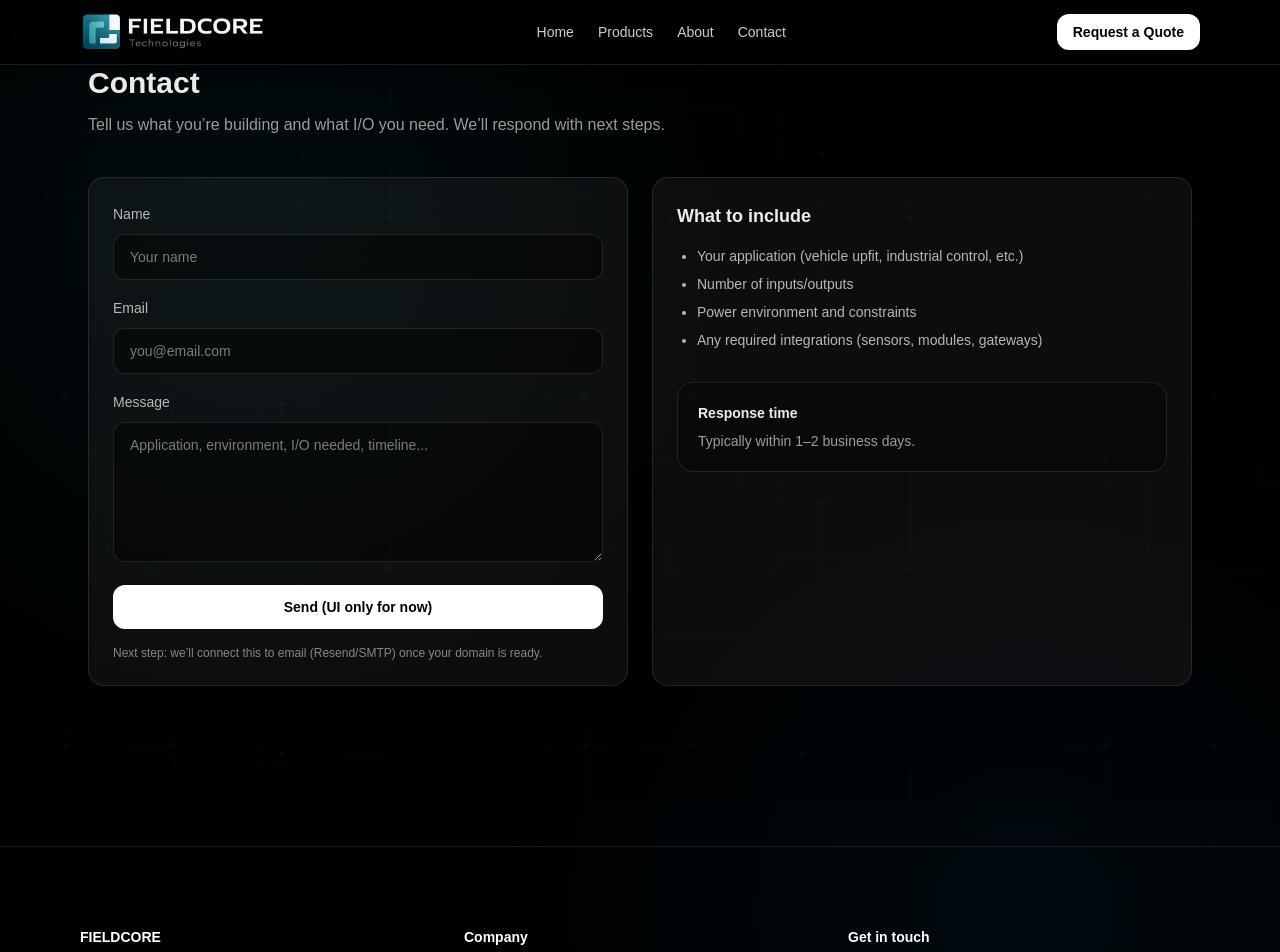
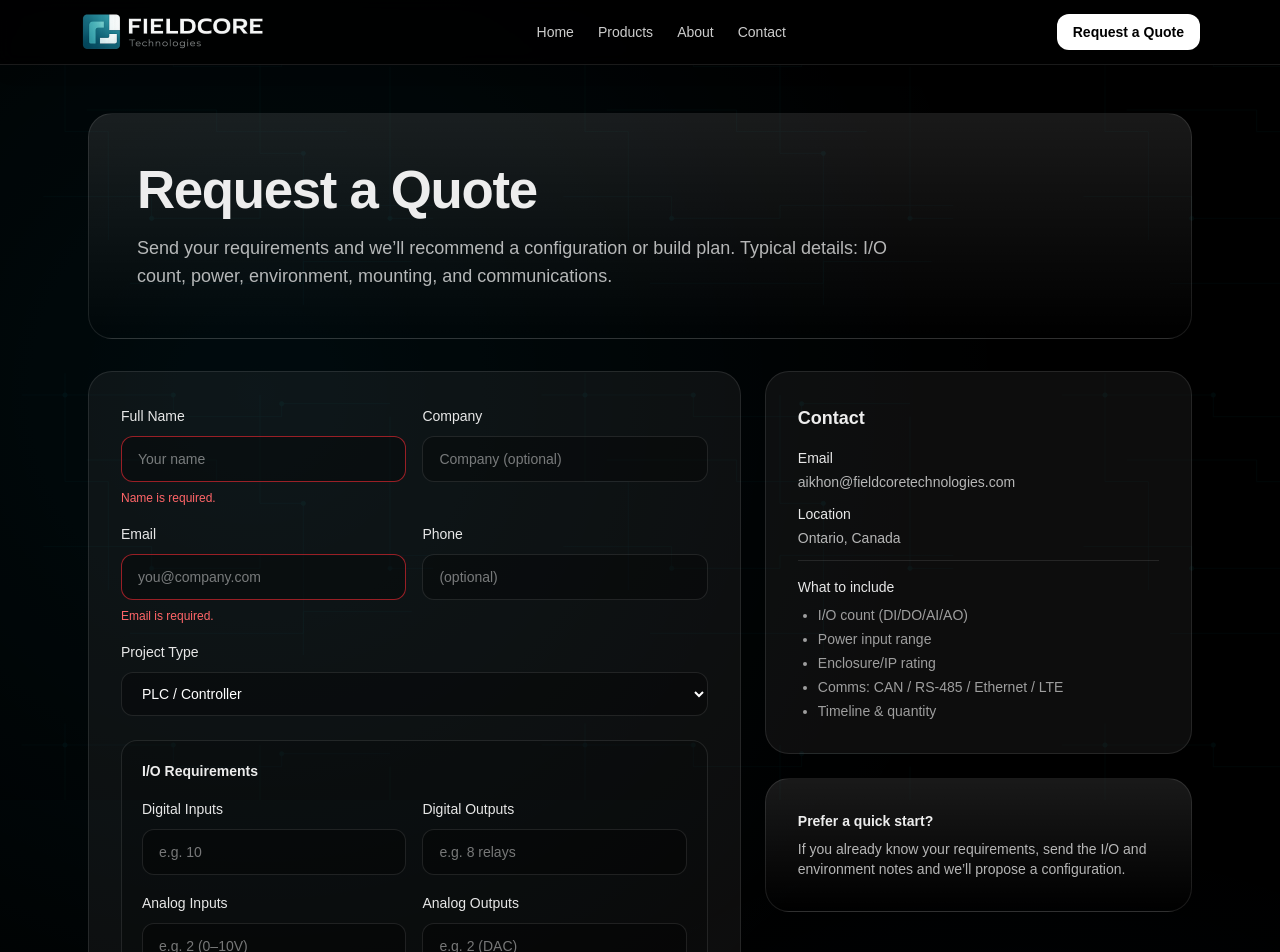
Before and after one commit to aikhontech/fieldcore-website, a Next.js app: page /contact in a window 1280 px wide. Shown: the top 952 px of the page. Built offline with nearby package versions, Linux system fonts and the light colour scheme.

Commit message:
Build contact quote form and API route

```diff
--- a/app/contact/page.tsx
+++ b/app/contact/page.tsx
@@ -1,71 +1,350 @@
+"use client";
+
+import { useMemo, useState } from "react";
+
+type FormState = {
+  name: string;
+  company: string;
+  email: string;
+  phone: string;
+  projectType: string;
+  ioDigitalIn: string;
+  ioDigitalOut: string;
+  ioAnalogIn: string;
+  ioAnalogOut: string;
+  environment: string;
+  message: string;
+};
+
+const PROJECT_TYPES = [
+  "PLC / Controller",
+  "I/O Expansion Module",
+  "Vehicle / Mobile Upfit",
+  "Custom Embedded System",
+  "Other",
+] as const;
+
+function isValidEmail(email: string) {
+  return /^[^\s@]+@[^\s@]+\.[^\s@]+$/.test(email.trim());
+}
+
 export default function ContactPage() {
+  const [form, setForm] = useState<FormState>({
+    name: "",
+    company: "",
+    email: "",
+    phone: "",
+    projectType: "PLC / Controller",
+    ioDigitalIn: "",
+    ioDigitalOut: "",
+    ioAnalogIn: "",
+    ioAnalogOut: "",
+    environment: "",
+    message: "",
+  });
+
+  const [status, setStatus] = useState<
+    "idle" | "submitting" | "success" | "error"
+  >("idle");
+  const [errorMsg, setErrorMsg] = useState<string>("");
+
+  const errors = useMemo(() => {
+    const e: Record<string, string> = {};
+    if (!form.name.trim()) e.name = "Name is required.";
+    if (!form.email.trim()) e.email = "Email is required.";
+    else if (!isValidEmail(form.email)) e.email = "Enter a valid email.";
+    if (!form.message.trim()) e.message = "Tell us a bit about your project.";
+    return e;
+  }, [form]);
+
+  const canSubmit = Object.keys(errors).length === 0 && status !== "submitting";
+
+  function update<K extends keyof FormState>(key: K, value: FormState[K]) {
+    setForm((prev) => ({ ...prev, [key]: value }));
+  }
+
+  async function onSubmit(e: React.FormEvent) {
+    e.preventDefault();
+    setErrorMsg("");
+
+    if (!canSubmit) {
+      setStatus("error");
+      setErrorMsg("Please fix the highlighted fields and try again.");
+      return;
+    }
+
+    setStatus("submitting");
+
+    try {
+      const res = await fetch("/api/contact", {
+        method: "POST",
+        headers: { "Content-Type": "application/json" },
+        body: JSON.stringify(form),
+      });
+
+      if (!res.ok) {
+        const data = await res.json().catch(() => ({}));
+        throw new Error(data?.error || "Submission failed.");
+      }
+
+      setStatus("success");
+      // Optional: reset form
+      setForm((prev) => ({
+        ...prev,
+        message: "",
+        ioDigitalIn: "",
+        ioDigitalOut: "",
+        ioAnalogIn: "",
+        ioAnalogOut: "",
+        environment: "",
+      }));
+    } catch (err: any) {
+      setStatus("error");
+      setErrorMsg(err?.message || "Something went wrong. Please try again.");
+    }
+  }
+
   return (
-    <div className="space-y-10">
-      <div>
-        <h1 className="text-3xl font-semibold">Contact</h1>
-        <p className="mt-3 text-white/60">
-          Tell us what you’re building and what I/O you need. We’ll respond with next steps.
+    <div className="py-12">
+      {/* Header */}
+      <section className="rounded-3xl border border-white/10 bg-gradient-to-b from-white/10 to-white/0 p-8 md:p-12">
+        <div className="max-w-3xl">
+          <h1 className="text-[clamp(2rem,4.8vw,3.3rem)] font-semibold leading-[1.06] tracking-tight">
+            Request a Quote
+          </h1>
+          <p className="mt-4 text-white/70 md:text-lg">
+            Send your requirements and we’ll recommend a configuration or build
+            plan. Typical details: I/O count, power, environment, mounting, and
+            communications.
           </p>
         </div>
+      </section>
 
-      <div className="grid gap-6 md:grid-cols-2">
-        <form className="rounded-2xl border border-white/10 bg-white/5 p-6">
-          <div className="grid gap-4">
-            <div>
-              <label className="text-sm text-white/70">Name</label>
-              <input
-                className="mt-2 w-full rounded-xl border border-white/10 bg-black/40 px-4 py-3 text-sm outline-none focus:border-white/30"
+      {/* Content */}
+      <section className="mt-8 grid gap-6 md:grid-cols-5">
+        {/* Form */}
+        <div className="md:col-span-3">
+          <form
+            onSubmit={onSubmit}
+            className="rounded-3xl border border-white/10 bg-white/5 p-6 md:p-8"
+          >
+            <div className="grid gap-4 md:grid-cols-2">
+              <Field
+                label="Full Name"
+                value={form.name}
+                onChange={(v) => update("name", v)}
                 placeholder="Your name"
+                error={errors.name}
+              />
+              <Field
+                label="Company"
+                value={form.company}
+                onChange={(v) => update("company", v)}
+                placeholder="Company (optional)"
+              />
+              <Field
+                label="Email"
+                value={form.email}
+                onChange={(v) => update("email", v)}
+                placeholder="you@company.com"
+                error={errors.email}
+                type="email"
+              />
+              <Field
+                label="Phone"
+                value={form.phone}
+                onChange={(v) => update("phone", v)}
+                placeholder="(optional)"
+              />
+
+              <div className="md:col-span-2">
+                <label className="text-sm font-medium text-white/90">
+                  Project Type
+                </label>
+                <div className="mt-2">
+                  <select
+                    value={form.projectType}
+                    onChange={(e) => update("projectType", e.target.value)}
+                    className="w-full rounded-xl border border-white/10 bg-black/30 px-4 py-3 text-sm text-white outline-none ring-0 focus:border-white/20"
+                  >
+                    {PROJECT_TYPES.map((t) => (
+                      <option key={t} value={t} className="bg-black">
+                        {t}
+                      </option>
+                    ))}
+                  </select>
+                </div>
+              </div>
+            </div>
+
+            {/* I/O */}
+            <div className="mt-6 rounded-2xl border border-white/10 bg-black/20 p-5">
+              <div className="text-sm font-semibold">I/O Requirements</div>
+              <div className="mt-4 grid gap-4 md:grid-cols-2">
+                <Field
+                  label="Digital Inputs"
+                  value={form.ioDigitalIn}
+                  onChange={(v) => update("ioDigitalIn", v)}
+                  placeholder="e.g. 10"
+                />
+                <Field
+                  label="Digital Outputs"
+                  value={form.ioDigitalOut}
+                  onChange={(v) => update("ioDigitalOut", v)}
+                  placeholder="e.g. 8 relays"
+                />
+                <Field
+                  label="Analog Inputs"
+                  value={form.ioAnalogIn}
+                  onChange={(v) => update("ioAnalogIn", v)}
+                  placeholder="e.g. 2 (0–10V)"
+                />
+                <Field
+                  label="Analog Outputs"
+                  value={form.ioAnalogOut}
+                  onChange={(v) => update("ioAnalogOut", v)}
+                  placeholder="e.g. 2 (DAC)"
+                />
+              </div>
+            </div>
+
+            {/* Environment */}
+            <div className="mt-6">
+              <label className="text-sm font-medium text-white/90">
+                Environment / Constraints
+              </label>
+              <textarea
+                value={form.environment}
+                onChange={(e) => update("environment", e.target.value)}
+                placeholder="Vibration, temperature range, enclosure/IP rating, mounting, power input, comms (CAN, RS-485, Ethernet, LTE)…"
+                className="mt-2 h-24 w-full resize-none rounded-2xl border border-white/10 bg-black/30 px-4 py-3 text-sm text-white/90 outline-none focus:border-white/20"
               />
             </div>
 
-            <div>
-              <label className="text-sm text-white/70">Email</label>
-              <input
-                type="email"
-                className="mt-2 w-full rounded-xl border border-white/10 bg-black/40 px-4 py-3 text-sm outline-none focus:border-white/30"
-                placeholder="you@email.com"
+            {/* Message */}
+            <div className="mt-6">
+              <label className="text-sm font-medium text-white/90">
+                Project Description
+              </label>
+              <textarea
+                value={form.message}
+                onChange={(e) => update("message", e.target.value)}
+                placeholder="What are you building? What needs to be controlled/monitored? Timeline?"
+                className={[
+                  "mt-2 h-32 w-full resize-none rounded-2xl border bg-black/30 px-4 py-3 text-sm text-white/90 outline-none focus:border-white/20",
+                  errors.message ? "border-red-500/60" : "border-white/10",
+                ].join(" ")}
               />
+              {errors.message ? (
+                <p className="mt-2 text-xs text-red-400">{errors.message}</p>
+              ) : null}
             </div>
 
-            <div>
-              <label className="text-sm text-white/70">Message</label>
-              <textarea
-                className="mt-2 min-h-[140px] w-full rounded-xl border border-white/10 bg-black/40 px-4 py-3 text-sm outline-none focus:border-white/30"
-                placeholder="Application, environment, I/O needed, timeline..."
-              />
+            {/* Status */}
+            {status === "success" ? (
+              <div className="mt-6 rounded-2xl border border-emerald-400/20 bg-emerald-400/10 p-4 text-sm text-emerald-100">
+                ✅ Request received. We’ll reach out shortly.
               </div>
+            ) : null}
 
+            {status === "error" && errorMsg ? (
+              <div className="mt-6 rounded-2xl border border-red-400/20 bg-red-400/10 p-4 text-sm text-red-100">
+                {errorMsg}
+              </div>
+            ) : null}
+
+            {/* Submit */}
+            <div className="mt-6 flex flex-col gap-3 sm:flex-row sm:items-center sm:justify-between">
               <button
-              type="button"
-              className="rounded-xl bg-white px-5 py-3 text-sm font-semibold text-black hover:bg-white/90"
+                type="submit"
+                disabled={!canSubmit}
+                className={[
+                  "inline-flex items-center justify-center rounded-xl px-5 py-3 text-sm font-semibold",
+                  canSubmit
+                    ? "bg-white text-black hover:bg-white/90"
+                    : "bg-white/20 text-white/60 cursor-not-allowed",
+                ].join(" ")}
               >
-              Send (UI only for now)
+                {status === "submitting" ? "Submitting..." : "Submit Request"}
               </button>
 
               <p className="text-xs text-white/50">
-              Next step: we’ll connect this to email (Resend/SMTP) once your domain is ready.
+                We typically respond within 1–2 business days.
               </p>
             </div>
           </form>
+        </div>
 
-        <div className="rounded-2xl border border-white/10 bg-white/5 p-6">
-          <h2 className="text-lg font-semibold">What to include</h2>
-          <ul className="mt-4 list-disc space-y-2 pl-5 text-sm text-white/70">
-            <li>Your application (vehicle upfit, industrial control, etc.)</li>
-            <li>Number of inputs/outputs</li>
-            <li>Power environment and constraints</li>
-            <li>Any required integrations (sensors, modules, gateways)</li>
+        {/* Side panel */}
+        <div className="md:col-span-2">
+          <div className="rounded-3xl border border-white/10 bg-white/5 p-6 md:p-8">
+            <div className="text-lg font-semibold">Contact</div>
+            <div className="mt-4 space-y-3 text-sm text-white/70">
+              <div>
+                <div className="text-white/90 font-medium">Email</div>
+                <div className="mt-1">aikhon@fieldcoretechnologies.com</div>
+              </div>
+              <div>
+                <div className="text-white/90 font-medium">Location</div>
+                <div className="mt-1">Ontario, Canada</div>
+              </div>
+              <div className="pt-4 border-t border-white/10">
+                <div className="text-white/90 font-medium">What to include</div>
+                <ul className="mt-2 list-disc pl-5 space-y-1 text-white/60">
+                  <li>I/O count (DI/DO/AI/AO)</li>
+                  <li>Power input range</li>
+                  <li>Enclosure/IP rating</li>
+                  <li>Comms: CAN / RS-485 / Ethernet / LTE</li>
+                  <li>Timeline & quantity</li>
                 </ul>
-
-          <div className="mt-8 rounded-2xl border border-white/10 bg-black/30 p-5">
-            <div className="text-sm font-semibold">Response time</div>
-            <div className="mt-2 text-sm text-white/60">
-              Typically within 1–2 business days.
               </div>
             </div>
           </div>
+
+          <div className="mt-6 rounded-3xl border border-white/10 bg-gradient-to-b from-white/10 to-white/0 p-6 md:p-8">
+            <div className="text-sm font-semibold">Prefer a quick start?</div>
+            <p className="mt-2 text-sm text-white/70">
+              If you already know your requirements, send the I/O and environment
+              notes and we’ll propose a configuration.
+            </p>
           </div>
+        </div>
+      </section>
     </div>
   );
 }
+
+function Field({
+  label,
+  value,
+  onChange,
+  placeholder,
+  error,
+  type = "text",
+}: {
+  label: string;
+  value: string;
+  onChange: (v: string) => void;
+  placeholder?: string;
+  error?: string;
+  type?: string;
+}) {
+  return (
+    <div>
+      <label className="text-sm font-medium text-white/90">{label}</label>
+      <div className="mt-2">
+        <input
+          type={type}
+          value={value}
+          onChange={(e) => onChange(e.target.value)}
+          placeholder={placeholder}
+          className={[
+            "w-full rounded-xl border bg-black/30 px-4 py-3 text-sm text-white/90 outline-none focus:border-white/20",
+            error ? "border-red-500/60" : "border-white/10",
+          ].join(" ")}
+        />
+      </div>
+      {error ? <p className="mt-2 text-xs text-red-400">{error}</p> : null}
+    </div>
+  );
+}
```
Also changed, not shown: app/api/contact/route.ts (added, +19 -0 lines), public/images/Signature.jpg (added). Lines whose indentation alone changed are shown as unchanged.
